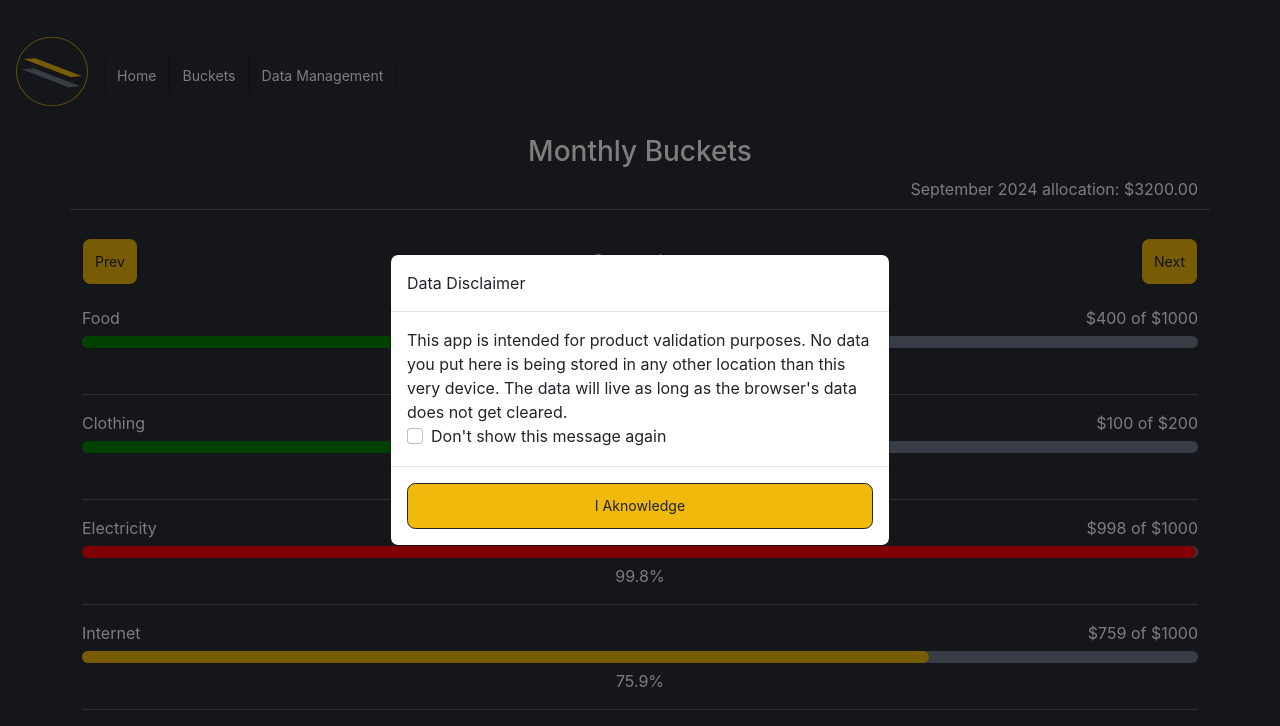
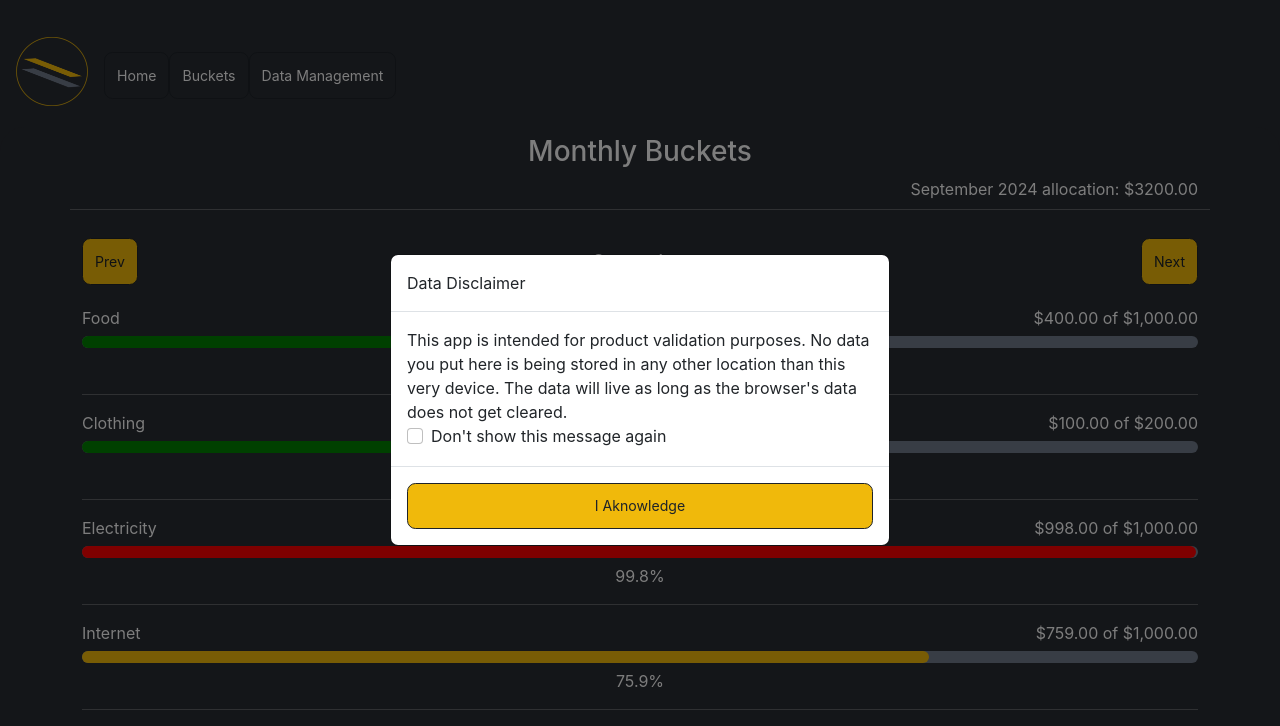
Before and after one commit to rivasvict/react-expenses-manager, a React (Create React App) app: page /buckets in a window 1280 px wide. Shown: the top 726 px of the page. Built offline with nearby package versions, Linux system fonts and the light colour scheme; no server answers.

Commit message:
[buckets-exploration] - Format numbers

```diff
--- a/src/components/common/ExpensesManager/Buckets/components/Bucket/index.tsx
+++ b/src/components/common/ExpensesManager/Buckets/components/Bucket/index.tsx
@@ -1,6 +1,7 @@
 import React from "react";
 import { Row, Col } from "react-bootstrap";
 import "./styles.scss";
+import { formatNumberForDisplay } from "../../../../../../helpers/entriesHelper/entriesHelper";
 
 const Bucket = ({ category, currentValue, limitAmount }) => {
   const usagePercentage = (currentValue / limitAmount) * 100;
@@ -24,7 +25,7 @@ const Bucket = ({ category, currentValue, limitAmount }) => {
         <Col>
           <Row className="bucket-legend">
             <Col>{category}</Col>
-            <Col className="rest">{`$${currentValue} of $${limitAmount}`}</Col>
+            <Col className="rest">{`${formatNumberForDisplay(currentValue)} of ${formatNumberForDisplay(limitAmount)}`}</Col>
           </Row>
           <Row>
             <Col xs={12}>
```
